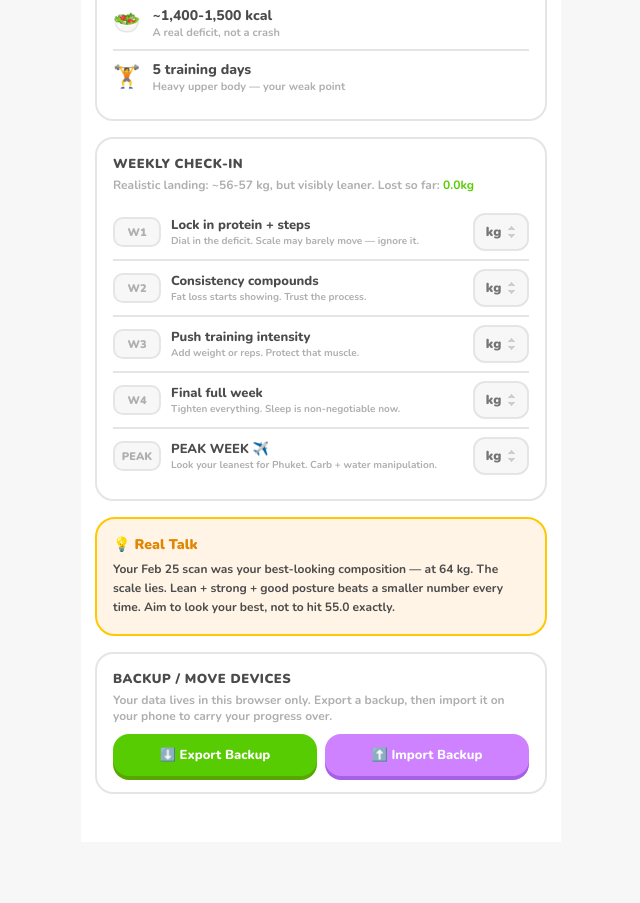
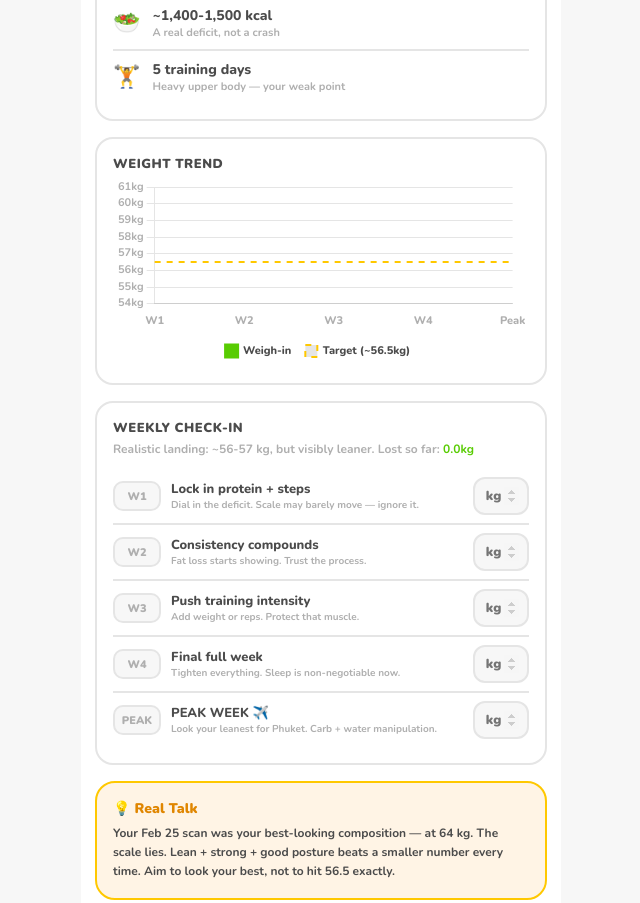
Before and after one commit to chyfishblub/fitness-tracker-app, a plain HTML site: page index.html in a window 1280 px wide. Shown: the part 782-1685 px from the top of the page, without its empty margins (319-959 px from the left). Before the commit the page ends 1624 px from the top, so only its background shows below. Drawn offline with nearby package versions, Linux system fonts and the light colour scheme.

Commit message:
Add weight trend chart with Chart.js to dashboard
Extract START_WEIGHT/GOAL_WEIGHT constants and bump SW cache to v2
so the new external script and changed files refresh on devices.

Co-Authored-By: Claude Opus 4.8 <noreply@anthropic.com>

```diff
--- a/index.html
+++ b/index.html
@@ -21,7 +21,8 @@
 <body>
   <div id="app"></div>
 
-  <!-- Load order matters: data first (defines the plan), then the app (uses it) -->
+  <!-- Load order matters: Chart.js (external lib) first, then data (the plan), then the app (uses both) -->
+  <script src="https://cdn.jsdelivr.net/npm/chart.js@4.4.4/dist/chart.umd.min.js"></script>
   <script src="js/data.js"></script>
   <script src="js/app.js"></script>
 
--- a/js/app.js
+++ b/js/app.js
@@ -14,6 +14,13 @@ function loadState() {
 }
 let state = loadState();
 function save() { try { localStorage.setItem(STORAGE_KEY, JSON.stringify(state)); } catch (e) {} }
+
+// ---------- WEIGHT CHART (Chart.js, loaded via CDN in index.html) ----------
+let weightChartInstance = null;
+if (typeof Chart !== "undefined") {
+  Chart.defaults.font.family = "'Nunito', -apple-system, sans-serif";
+  Chart.defaults.font.weight = 700;
+}
 
 function daysToTrip() { return Math.max(0, Math.ceil((new Date(TRIP_DATE) - new Date()) / 86400000)); }
 function totalProteinDays() { return Object.values(state.proteinHit).filter(Boolean).length; }
@@ -79,7 +86,7 @@ function sectionTitle(t){ return `<div style="font-size:13px;font-weight:900;col
 
 // ---------- TAB: DASHBOARD ----------
 function dashboard() {
-  const start=60.0, goal=55.0;
+  const start=START_WEIGHT, goal=GOAL_WEIGHT;
   const weighed=state.weeklyWeights.filter(w=>w!=="");
   const cur=weighed.length?weighed[weighed.length-1]:start;
   const lost=Math.max(0,start-parseFloat(cur)).toFixed(1);
@@ -130,6 +137,9 @@ function dashboard() {
   });
   h+='</div>';
 
+  h+=`<div class="card">${sectionTitle("Weight Trend")}
+    <div style="position:relative;height:190px"><canvas id="weightChart"></canvas></div></div>`;
+
   h+=`<div class="card">${sectionTitle("Weekly Check-in")}
     <div style="font-size:12px;color:var(--grey);margin-bottom:12px;font-weight:700">Realistic landing: ~56-57 kg, but visibly leaner. Lost so far: <b style="color:var(--green)">${lost}kg</b></div>`;
   weeklyTargets.forEach((wt,i)=>{
@@ -146,7 +156,7 @@ function dashboard() {
 
   h+=`<div style="background:#FFF4E5;border:2px solid var(--gold);border-radius:20px;padding:16px">
     <div style="font-size:14px;font-weight:900;color:var(--orange-d);margin-bottom:6px">💡 Real Talk</div>
-    <div style="font-size:12px;color:var(--ink);line-height:1.6;font-weight:700">Your Feb 25 scan was your best-looking composition — at <b>64 kg</b>. The scale lies. Lean + strong + good posture beats a smaller number every time. Aim to look your best, not to hit 55.0 exactly.</div></div>`;
+    <div style="font-size:12px;color:var(--ink);line-height:1.6;font-weight:700">Your Feb 25 scan was your best-looking composition — at <b>64 kg</b>. The scale lies. Lean + strong + good posture beats a smaller number every time. Aim to look your best, not to hit ${GOAL_WEIGHT} exactly.</div></div>`;
 
   // Backup panel — the new bit
   h+=`<div class="card">${sectionTitle("Backup / Move Devices")}
@@ -157,6 +167,74 @@ function dashboard() {
     </div></div>`;
 
   return h+'</div>';
+}
+
+function buildWeightChartData() {
+  const labels = state.weeklyWeights.map((_,i) => isPeak(i) ? "Peak" : "W"+(i+1));
+  const weighIns = state.weeklyWeights.map(w => w === "" ? null : parseFloat(w));
+  return {
+    labels,
+    datasets: [
+      {
+        label: "Weigh-in",
+        data: weighIns,
+        spanGaps: false,
+        borderColor: "#58CC02",
+        backgroundColor: "#58CC02",
+        pointBackgroundColor: "#58CC02",
+        pointBorderColor: "#fff",
+        pointBorderWidth: 2,
+        pointRadius: 6,
+        pointHoverRadius: 8,
+        borderWidth: 3,
+        tension: 0.3
+      },
+      {
+        label: `Target (~${GOAL_WEIGHT}kg)`,
+        data: Array(TOTAL_WEEKS).fill(GOAL_WEIGHT),
+        borderColor: "#FFC800",
+        borderDash: [6,6],
+        borderWidth: 2,
+        pointRadius: 0,
+        pointHitRadius: 0,
+        fill: false,
+        tension: 0
+      }
+    ]
+  };
+}
+function buildWeightChartOptions() {
+  return {
+    responsive: true,
+    maintainAspectRatio: false,
+    plugins: {
+      legend: { position: "bottom", labels: { boxWidth:12, boxHeight:12, padding:14, color:"#4B4B4B", font:{weight:800,size:11} } },
+      tooltip: {
+        backgroundColor: "#4B4B4B", padding: 10, cornerRadius: 10, displayColors: false,
+        titleFont: { weight: 900 }, bodyFont: { weight: 700 },
+        callbacks: { label: (ctx) => ctx.parsed.y === null ? "Not weighed" : `${ctx.dataset.label}: ${ctx.parsed.y}kg` }
+      }
+    },
+    scales: {
+      x: { grid: { display:false }, ticks: { color:"#AFAFAF", font:{weight:800,size:11} } },
+      y: {
+        grid: { color:"#E5E5E5" },
+        ticks: { color:"#AFAFAF", font:{weight:700,size:11}, callback:(v)=>v+"kg" },
+        suggestedMin: GOAL_WEIGHT - 2,
+        suggestedMax: START_WEIGHT + 1
+      }
+    }
+  };
+}
+function renderWeightChart() {
+  const canvas = document.getElementById("weightChart");
+  if (!canvas || typeof Chart === "undefined") return;
+  if (weightChartInstance) { weightChartInstance.destroy(); weightChartInstance = null; }
+  weightChartInstance = new Chart(canvas.getContext("2d"), {
+    type: "line",
+    data: buildWeightChartData(),
+    options: buildWeightChartOptions()
+  });
 }
 
 // ---------- TAB: WORKOUT ----------
@@ -282,6 +360,9 @@ function render() {
     </div>
     ${nav}
     <div style="padding:14px 14px 48px">${body}</div>`;
+
+  if (state.activeTab==='dashboard') renderWeightChart();
+  else if (weightChartInstance) { weightChartInstance.destroy(); weightChartInstance=null; }
 }
 
 // ---------- EVENTS ----------
--- a/js/data.js
+++ b/js/data.js
@@ -10,6 +10,9 @@ const TOTAL_WEEKS = 5;
 const DAYS = ["Mon","Tue","Wed","Thu","Fri","Sat","Sun"];
 const TRIP_DATE = "2026-08-06T00:00:00";   // change this if your trip moves
 const isPeak = (w) => w === 4;             // week 5 (index 4) is peak week
+
+const START_WEIGHT = 60.0;
+const GOAL_WEIGHT = 56.5;   // realistic lean target for Phuket — not a crash-diet 55.0
 
 const weeklyTargets = [
   { focus: "Lock in protein + steps", note: "Dial in the deficit. Scale may barely move — ignore it." },
--- a/sw.js
+++ b/sw.js
@@ -13,7 +13,7 @@
    files, so the browser knows to refresh its cached copies.
    ============================================================ */
 
-const CACHE_NAME = "fitness-tracker-v1";
+const CACHE_NAME = "fitness-tracker-v2";
 const CORE_FILES = [
   "./",
   "./index.html",
```
Also changed, not shown: .claude/settings.local.json (added).
